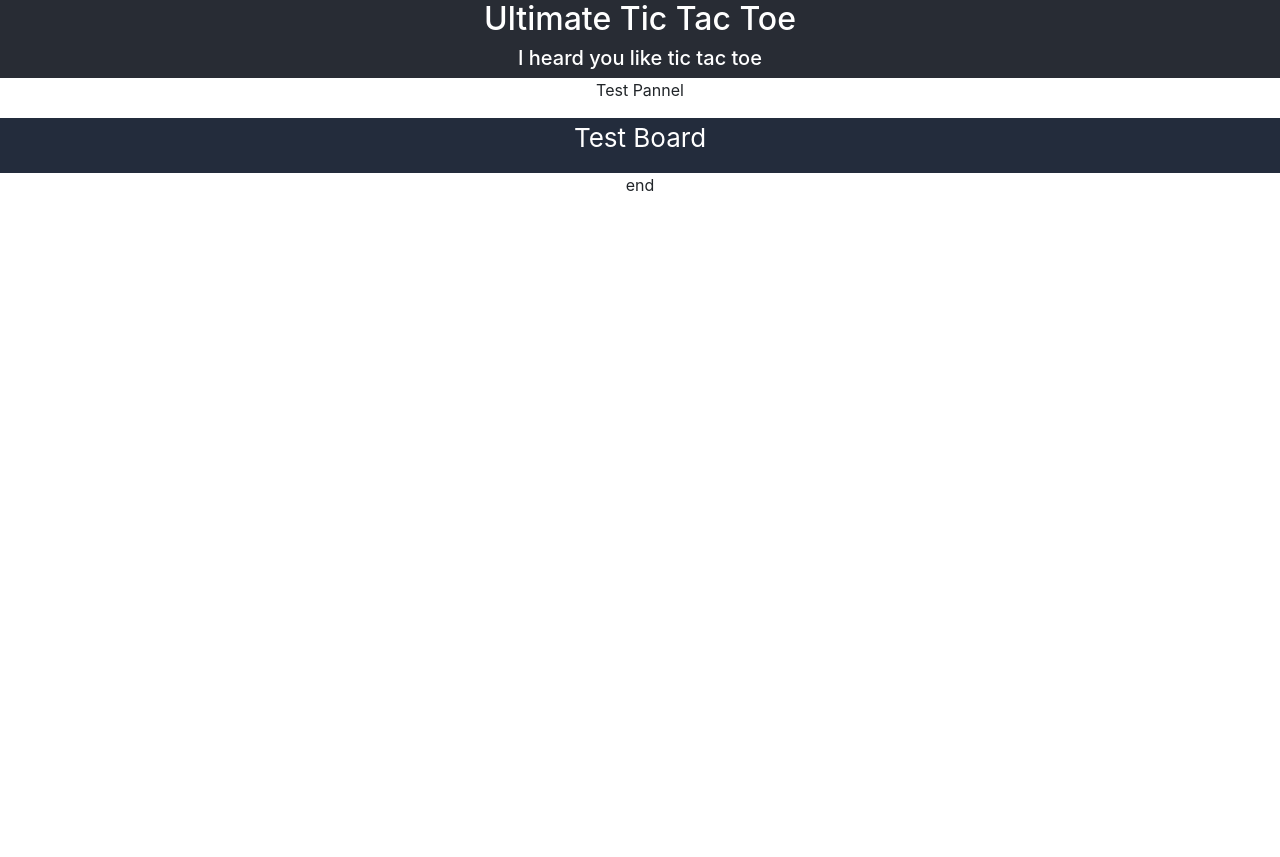
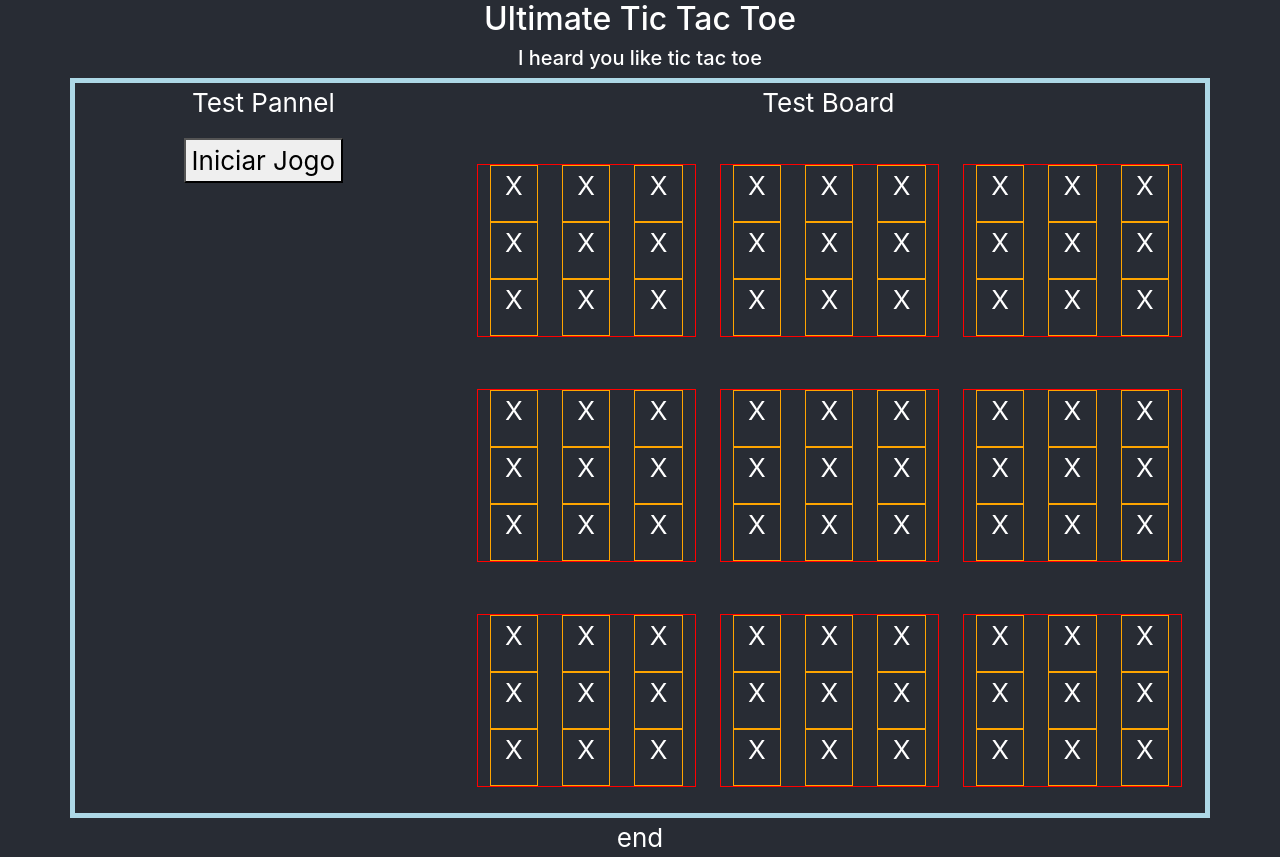
Before and after one commit to AceVentura-Code/UltimateTicTacToe, a React (Create React App) app: page / in a window 1280 px wide. Before the commit the page ends 800 px from the top, so only its background shows below. Built offline with nearby package versions, Linux system fonts and the light colour scheme; the HTML template or start-up script is replaced by a standard one.

Commit message:
Inicio de formatação de tabuleiro

```diff
--- a/public/index.html
+++ b/public/index.html
@@ -1,18 +1,18 @@
-<!DOCTYPE html>
-<html lang="en">
+<!DOCTYPE html > <html lang="en">
 
     <head>
-    <meta charset="utf-8" />
+        <meta charset="utf-8"/>
 
         <link rel="apple-touch-icon" sizes="180x180" href="/apple-touch-icon.png">
         <link rel="icon" type="image/png" sizes="32x32" href="/favicon-32x32.png">
         <link rel="icon" type="image/png" sizes="16x16" href="/favicon-16x16.png">
-    <link rel="manifest" href="/site.webmanifest">
+        <link
+        rel="manifest" href="/site.webmanifest">
 
         <!-- <link rel="icon" href="%PUBLIC_URL%/favicon.ico" /> -->
-    <meta name="viewport" content="width=device-width, initial-scale=1" />
-    <meta name="theme-color" content="#000000" />
-    <meta name="description" content="Web site created using create-react-app" />
+        <meta name="viewport" content="width=device-width, initial-scale=1"/>
+        <meta name="theme-color" content="#000000"/>
+        <meta name="description" content="Web site created using create-react-app"/>
         <!-- <link rel="apple-touch-icon" href="%PUBLIC_URL%/logo192.png" /> -->
         <!--
                 manifest.json provides metadata used when your web app is installed on a
@@ -31,13 +31,16 @@
             <title>
         Ultimate Tic Tat Toe
         </title>
+
+
+        <link href="https://cdn.jsdelivr.net/npm/bootstrap@5.3.0-alpha3/dist/css/bootstrap.min.css" rel="stylesheet" integrity="sha384-KK94CHFLLe+nY2dmCWGMq91rCGa5gtU4mk92HdvYe+M/SXH301p5ILy+dN9+nJOZ" crossorigin="anonymous"> <script src="https://cdn.jsdelivr.net/npm/bootstrap@5.3.0-alpha3/dist/js/bootstrap.bundle.min.js" integrity="sha384-ENjdO4Dr2bkBIFxQpeoTz1HIcje39Wm4jDKdf19U8gI4ddQ3GYNS7NTKfAdVQSZe" crossorigin="anonymous"></script>
     </head>
 
     <body>
         <noscript>
             You need to enable JavaScript to run this app.
         </noscript>
-    <div id="root"> </div>
+        <div id="root"></div>
         <!--
                 This HTML file is a template.
                 If you open it directly in the browser, you will see an empty page.
--- a/src/App.css
+++ b/src/App.css
@@ -1,7 +1,11 @@
 .App {
     text-align: center;
-  margin : auto;
+    margin: auto;
     height: max;
+    background-color: #282c34;
+    min-height: 100vh;
+    font-size: calc(10px + 2vmin);
+    color: white;
 }
 
 .App-logo {
@@ -22,12 +26,10 @@
 }
 
 .App-footer {
-  background-color: #282c34;
-  min-height: 100vh;
-  display: flex;
-  flex-direction: column;
-  align-items: end;
-  justify-content: end;
-  font-size: calc(10px + 2vmin);
-  color: white;
+
 }
+
+
+.mainDiv {
+    border: 5px solid lightblue;
+}
--- a/src/App.js
+++ b/src/App.js
@@ -1,8 +1,46 @@
 import './App.css';
-import Board from './Components/Board.component';
+import React, {useEffect, useState} from 'react';
+import GameBoard from './Components/GameBoard.component';
 import ControlPannel from './Components/ControlPannel.component';
+import {TIMEOUTGAME} from "./Constants";
 
 function App() {
+
+    const [gameStarted, setGameStarted] = useState(false);
+
+    const [timer, setTimer] = useState(TIMEOUTGAME);
+    useEffect(() => {
+        let timerId;
+        if (gameStarted) {
+            let nextTimer;
+            timerId = setInterval(() => {
+                setTimer((previousState) => {
+                    nextTimer = previousState - 1;
+                    return nextTimer;
+                });
+                if (nextTimer === 0) {
+                    setGameStarted(false);
+                }
+            }, 1000);
+        } else if (timer !== TIMEOUTGAME) {
+            setTimer(TIMEOUTGAME);
+        }
+        return() => {
+            if (timerId) {
+                clearInterval(timerId);
+            }
+        };
+    }, [gameStarted]);
+
+
+    const StartGame = () => {
+        if (gameStarted === true) {
+            setGameStarted(false);
+        } else {
+            setGameStarted(true);
+        }
+    }
+
     return (
         <div className="App">
             <header className="App-header">
@@ -11,9 +49,19 @@ function App() {
                 </h2>
                 <h5>I heard you like tic tac toe</h5>
             </header>
-      <ControlPannel />
-      <Board/>
-      <footer>end</footer>
+            <div className='container mainDiv'>
+                <div className='row'>
+                    <div className="col-md-4">
+                        <ControlPannel gameStarted={gameStarted}
+                        onGameStart={StartGame} timer={timer} />
+                    </div>
+                    <div className="col-md-8">
+                        <GameBoard/>
+                    </div>
+                </div>
+            </div>
+
+            <footer  className="App-footer">end</footer>
         </div>
     );
 }
--- a/src/Components/Board.component.jsx
+++ /dev/null
@@ -1,11 +0,0 @@
-import './Board.css';
-
-function Board() {
-    return (
-        <div className="Board">
-            <p>Test Board</p>
-    </div>
-    );
-}
-
-export default Board;
--- /dev/null
+++ b/src/Components/Cell.component.jsx
@@ -0,0 +1,14 @@
+import './Cell.css';
+
+function GameCell({ player }) {
+
+    return (
+        <div className='col-md-4'>
+            <div className='cell'>
+                <p>X</p>
+            </div>
+        </div>
+    );
+}
+
+export default GameCell;
--- /dev/null
+++ b/src/Components/Cell.css
@@ -0,0 +1,3 @@
+.cell{
+    border: 1px solid orange;
+}
--- a/src/Components/ControlPannel.component.jsx
+++ b/src/Components/ControlPannel.component.jsx
@@ -1,10 +1,13 @@
 import './ControlPannel.css';
 
-function ControlPannel() {
+function ControlPannel({gameStarted, onGameStart, timer}) {
     return (
         <div className="Pannel">
             <p>Test Pannel</p>
-    </div>
+            <button btype="button" bid="btPlay" onClick={onGameStart} b>
+                {gameStarted ? "Parar jogo" : "Iniciar Jogo"}
+            </button>
+        </div>
     );
 }
 
--- /dev/null
+++ b/src/Components/GameBoard.component.jsx
@@ -0,0 +1,22 @@
+import { useState } from 'react';
+import './GameBoard.css';
+import SubGame from './SubGame.component';
+
+function GameBoard() {
+    const [GameStatus, setSubGameStatus] = useState(false);
+    // const [timer, setTimer] = useState();
+    const majorGames = Array(9).fill(0)
+
+    return (
+        <div className="container board">
+            <p>Test Board</p>
+            <div className="row">
+                {majorGames.map((item) => (
+                    <SubGame status={GameStatus} />
+                ))}
+            </div>
+        </div>
+    );
+}
+
+export default GameBoard;
--- a/src/Components/Board.css
+++ b/src/Components/GameBoard.css
@@ -2,9 +2,11 @@
     background-color: #232c3c;
     display: flex;
     flex-direction: column;
-    align-items: center;
-    justify-content: center;
+    /* align-items: center;
+    justify-content: center; */
     font-size: calc(10px + 2vmin);
     /* min-height: 100vh; */
     color: white;
+    border: 1px solid green;
+    padding: 0 auto;
 }
--- /dev/null
+++ b/src/Components/SubGame.component.jsx
@@ -0,0 +1,20 @@
+import './SubGame.css';
+import GameCell from './Cell.component';
+
+function SubGame({ GameStatus }) {
+
+    const minorGames = Array(9).fill(0)
+    return (
+        <div className='col-md-4'>
+            <div className='container subgame'>
+                <div className="row">
+                    {minorGames.map((item) => (
+                        <GameCell />
+                    ))}
+                </div>
+            </div>
+        </div>
+    );
+}
+
+export default SubGame;
--- /dev/null
+++ b/src/Components/SubGame.css
@@ -0,0 +1,4 @@
+.subgame{
+    border: 1px solid Red;
+    margin: 1em 1px;
+}
--- /dev/null
+++ b/src/Constants/index.js
@@ -0,0 +1 @@
+export const TIMEOUTGAME = 20; // seconds
```
Lines whose indentation alone changed are shown as unchanged.
